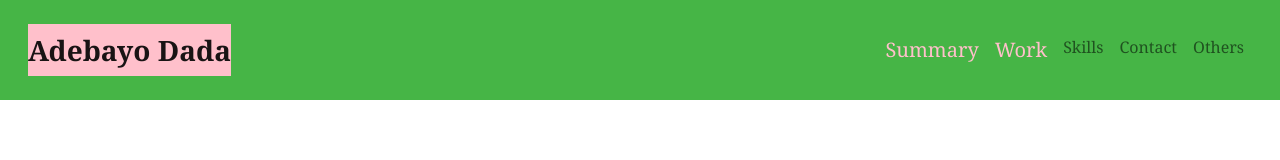
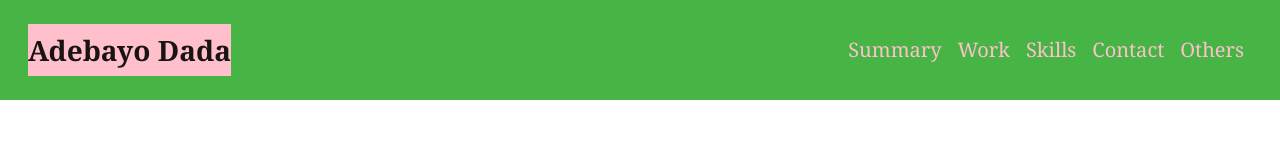
Before and after one commit to AOD4141/Bootstrap-portfolio, a plain HTML site: page index.html in a window 1280 px wide. Drawn offline with nearby package versions, Linux system fonts and the light colour scheme.

Commit message:
adjuested and fixed most the navbar items

```diff
--- a/index.html
+++ b/index.html
@@ -25,13 +25,13 @@
                         <a class="nav-link fs-5" style="color:pink;" href="#">Work</a>
                       </li>
                       <li class="nav-item">
-                        <a class="nav-link" href="#">Skills</a>
+                        <a class="nav-link fs-5" style="color:pink;" href="#">Skills</a>
                       </li>
                       <li class="nav-item">
-                        <a class="nav-link" href="#">Contact</a>
+                        <a class="nav-link fs-5" style="color:pink;" href="#">Contact</a>
                       </li>
                       <li class="nav-item">
-                        <a class="nav-link" href="#">Others</a>
+                        <a class="nav-link fs-5" style="color:pink;" href="#">Others</a>
                       </li>
 
                     </ul>
```
